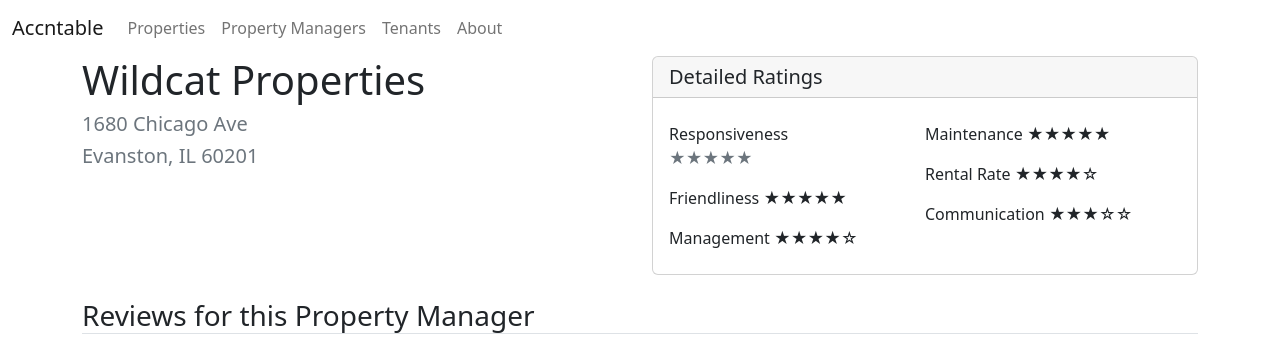
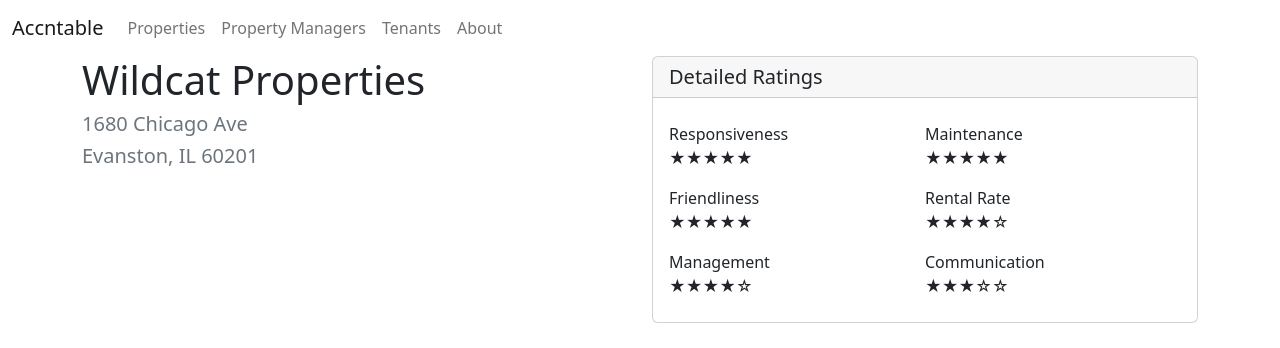
Before and after one commit to mattryczek/accntable, a Vue app: page /manager/1 in a window 1280 px wide. Shown: the top 348 px of the page. Built offline with nearby package versions, Linux system fonts and the light colour scheme; grey boxes are pictures that could not be loaded.

Commit message:
Resolve race condition
<script setup> is promise based. This caused stars to sometimes
not show up until a hard reload of the page. We could have
wrapped the component in a `<suspense>` tag but I instead chose
to break out the transform() function into one that runs before the
mustaches resolve.

```diff
--- a/src/components/ScoreCard.vue
+++ b/src/components/ScoreCard.vue
@@ -12,15 +12,11 @@ let ratingsObj = defineProps({
     data: Object
 })
 
-function transform(ratings) {
-  Object.keys(ratings).forEach(
-    (k) => (ratings[k] = '★'.repeat(ratings[k]) + '☆'.repeat(5 - ratings[k]))
-  )
-}
-
 let ratings = ratingsObj.data
 
-transform(ratings)
+function transform(number) {
+    return '★'.repeat(number) + '☆'.repeat(5 - number)
+}
 </script>
 
 <template>
@@ -31,15 +27,35 @@ transform(ratings)
                 <p class="card-text">
                     Responsiveness
                     <br />
-          <span class="text-muted">{{ ratings.responsiveness }}</span>
+                    <span>{{ transform(ratings.responsiveness) }}</span>
                 </p>
-        <p class="card-text">Friendliness {{ ratings.friendliness }}</p>
-        <p class="card-text">Management {{ ratings.management }}</p>
+                <p class="card-text">
+                    Friendliness
+                    <br />
+                    <span>{{ transform(ratings.friendliness) }}</span>
+                </p>
+                <p class="card-text">
+                    Management
+                    <br />
+                    <span>{{ transform(ratings.management) }}</span>
+                </p>
             </div>
             <div class="col-md-6 my-2">
-        <p class="card-text">Maintenance {{ ratings.maintenance }}</p>
-        <p class="card-text">Rental Rate {{ ratings.rental_rate }}</p>
-        <p class="card-text">Communication {{ ratings.communication }}</p>
+                <p class="card-text">
+                    Maintenance
+                    <br />
+                    <span>{{ transform(ratings.maintenance) }}</span>
+                </p>
+                <p class="card-text">
+                    Rental Rate
+                    <br />
+                    <span>{{ transform(ratings.rental_rate) }}</span>
+                </p>
+                <p class="card-text">
+                    Communication
+                    <br />
+                    <span>{{ transform(ratings.communication) }}</span>
+                </p>
             </div>
         </div>
     </div>
```
Lines whose indentation alone changed are shown as unchanged.
